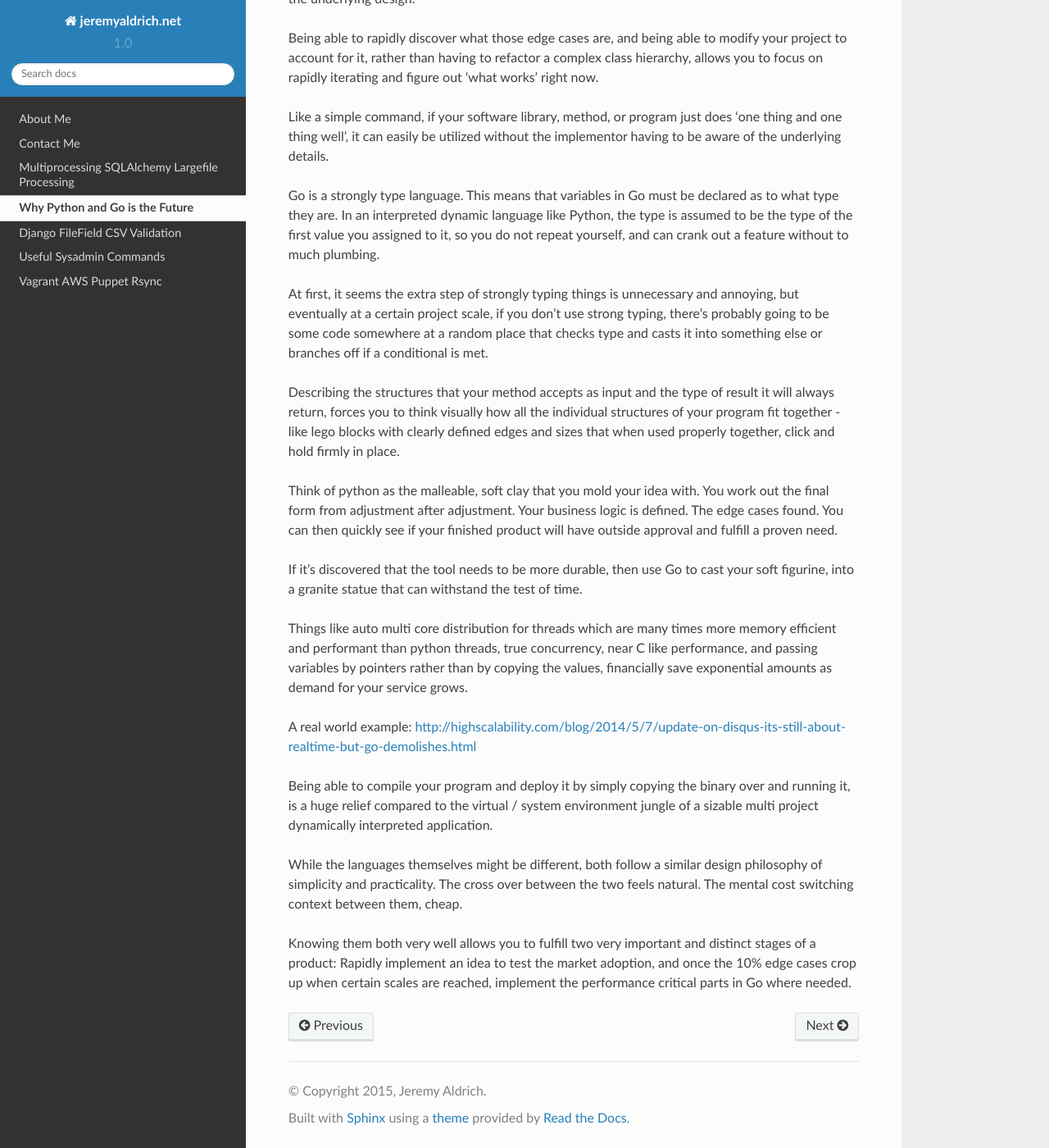
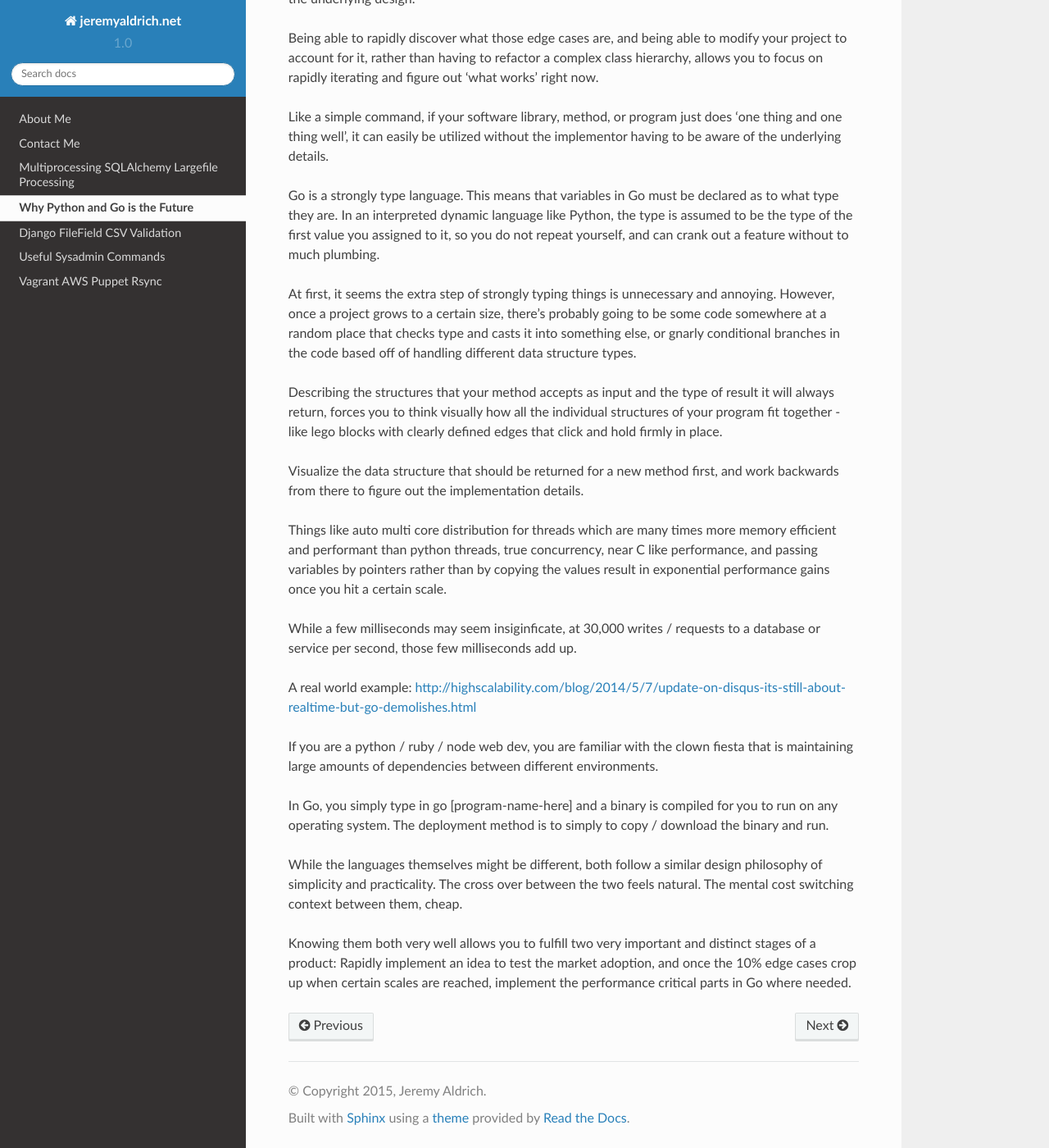
Before and after one commit to jeraldrich/blog, a Sphinx documentation site: the page built from docs/python_go_future.rst, in a window 1280 px wide and 1400 px high, scrolled down 1301 px. Shown: the whole window at 82% size. Built offline with Sphinx 7.4.7 and the Read the Docs theme 2.0.0, drawn with Linux system fonts in a browser that asks for light colours.

Commit message:
Update python_go_future.rst

```diff
--- a/docs/python_go_future.rst
+++ b/docs/python_go_future.rst
@@ -37,19 +37,21 @@ Like a simple command, if your software library, method, or program just does 'o
 
 Go is a strongly type language. This means that variables in Go must be declared as to what type they are. In an interpreted dynamic language like Python, the type is assumed to be the type of the first value you assigned to it, so you do not repeat yourself, and can crank out a feature without to much plumbing.
 
-At first, it seems the extra step of strongly typing things is unnecessary and annoying, but eventually at a certain project scale, if you don't use strong typing, there’s probably going to be some code somewhere at a random place that checks type and casts it into something else or branches off if a conditional is met.
+At first, it seems the extra step of strongly typing things is unnecessary and annoying. However, once a project grows to a certain size, there’s probably going to be some code somewhere at a random place that checks type and casts it into something else, or gnarly conditional branches in the code based off of handling different data structure types.
 
-Describing the structures that your method accepts as input and the type of result it will always return, forces you to think visually how all the individual structures of your program fit together - like lego blocks with clearly defined edges and sizes that when used properly together, click and hold firmly in place.
+Describing the structures that your method accepts as input and the type of result it will always return, forces you to think visually how all the individual structures of your program fit together - like lego blocks with clearly defined edges that click and hold firmly in place.
 
-Think of python as the malleable, soft clay that you mold your idea with. You work out the final form from adjustment after adjustment. Your business logic is defined. The edge cases found. You can then quickly see if your finished product will have outside approval and fulfill a proven need.
+Visualize the data structure that should be returned for a new method first, and work backwards from there to figure out the implementation details.
 
-If it’s discovered that the tool needs to be more durable, then use Go to cast your soft figurine, into a granite statue that can withstand the test of time.
+Things like auto multi core distribution for threads which are many times more memory efficient and performant than python threads, true concurrency, near C like performance, and passing variables by pointers rather than by copying the values result in exponential performance gains once you hit a certain scale.
 
-Things like auto multi core distribution for threads which are many times more memory efficient and performant than python threads, true concurrency, near C like performance, and passing variables by pointers rather than by copying the values, financially save exponential amounts as demand for your service grows.
+While a few milliseconds may seem insiginficate, at 30,000 writes / requests to a database or service per second, those few milliseconds add up.
 
 A real world example: http://highscalability.com/blog/2014/5/7/update-on-disqus-its-still-about-realtime-but-go-demolishes.html
 
-Being able to compile your program and deploy it by simply copying the binary over and running it, is a huge relief compared to the virtual / system environment jungle of a sizable multi project dynamically interpreted application.
+If you are a python / ruby / node web dev, you are familiar with the clown fiesta that is maintaining large amounts of dependencies between different environments.
+
+In Go, you simply type in go [program-name-here] and a binary is compiled for you to run on any operating system. The deployment method is to simply to copy / download the binary and run.
 
 While the languages themselves might be different, both follow a similar design philosophy of simplicity and practicality. The cross over between the two feels natural. The mental cost switching context between them, cheap.
 
```
